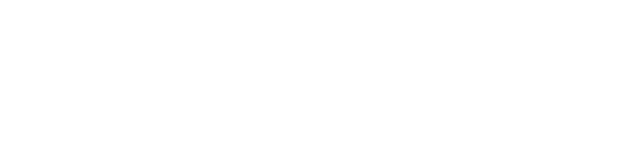
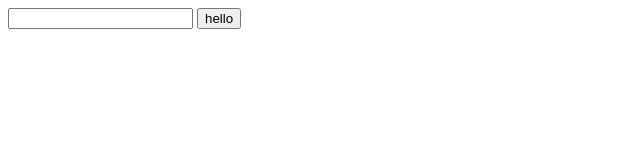
Before and after one commit to marvinPuzzle/sum2323, a website: page demo/index.html in a window 1280 px wide. Shown: the whole page, without its empty margins (0-640 px from the left). Drawn offline with Linux system fonts and the light colour scheme.

Commit message:
fix: update demo (#7)

```diff
--- a/demo/index.html
+++ b/demo/index.html
@@ -6,6 +6,8 @@
     <title>Document</title>
 </head>
 <body>
+    <input />
+    <button>hello</button>
 
 </body>
 </html>
```
